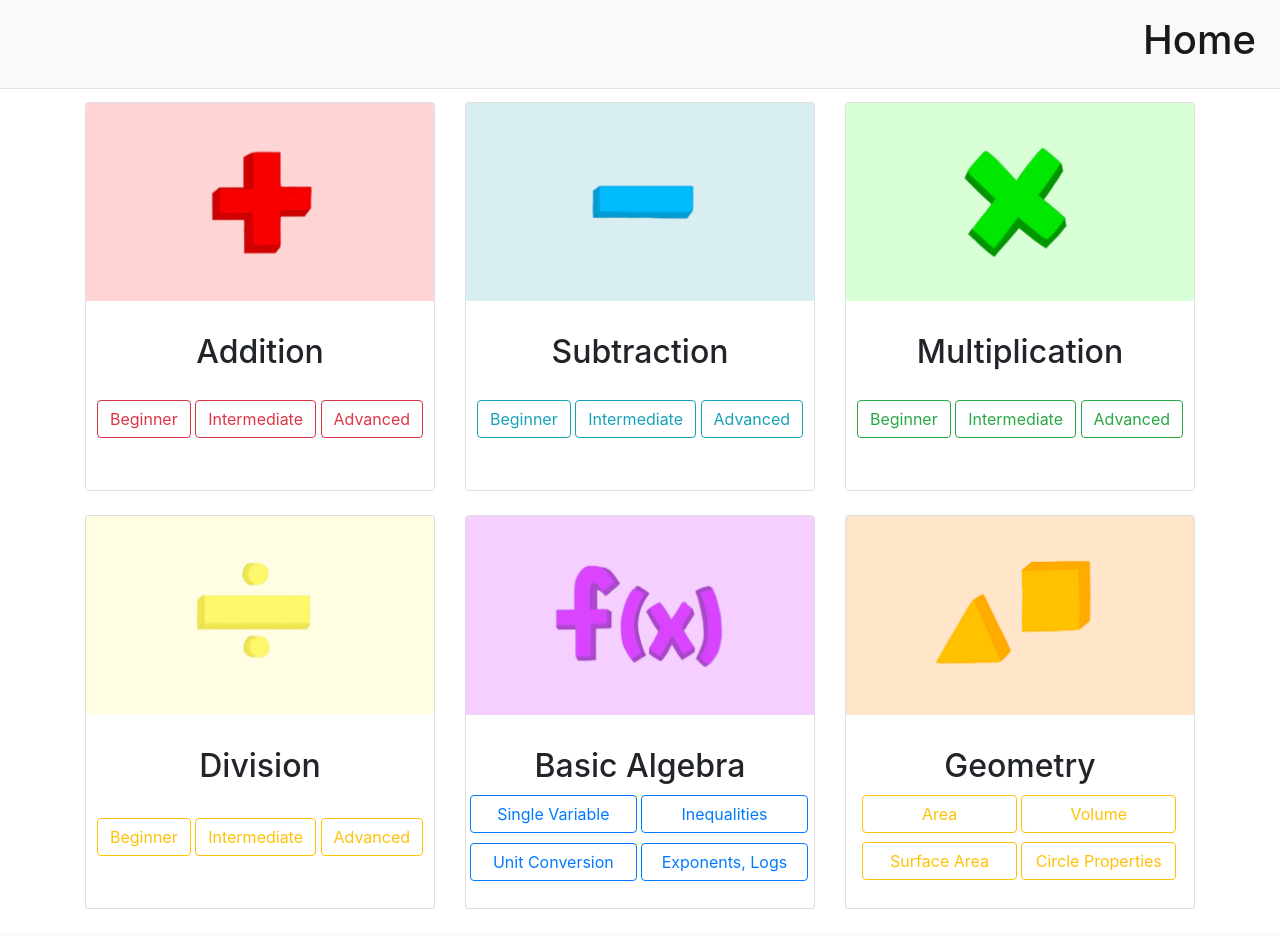
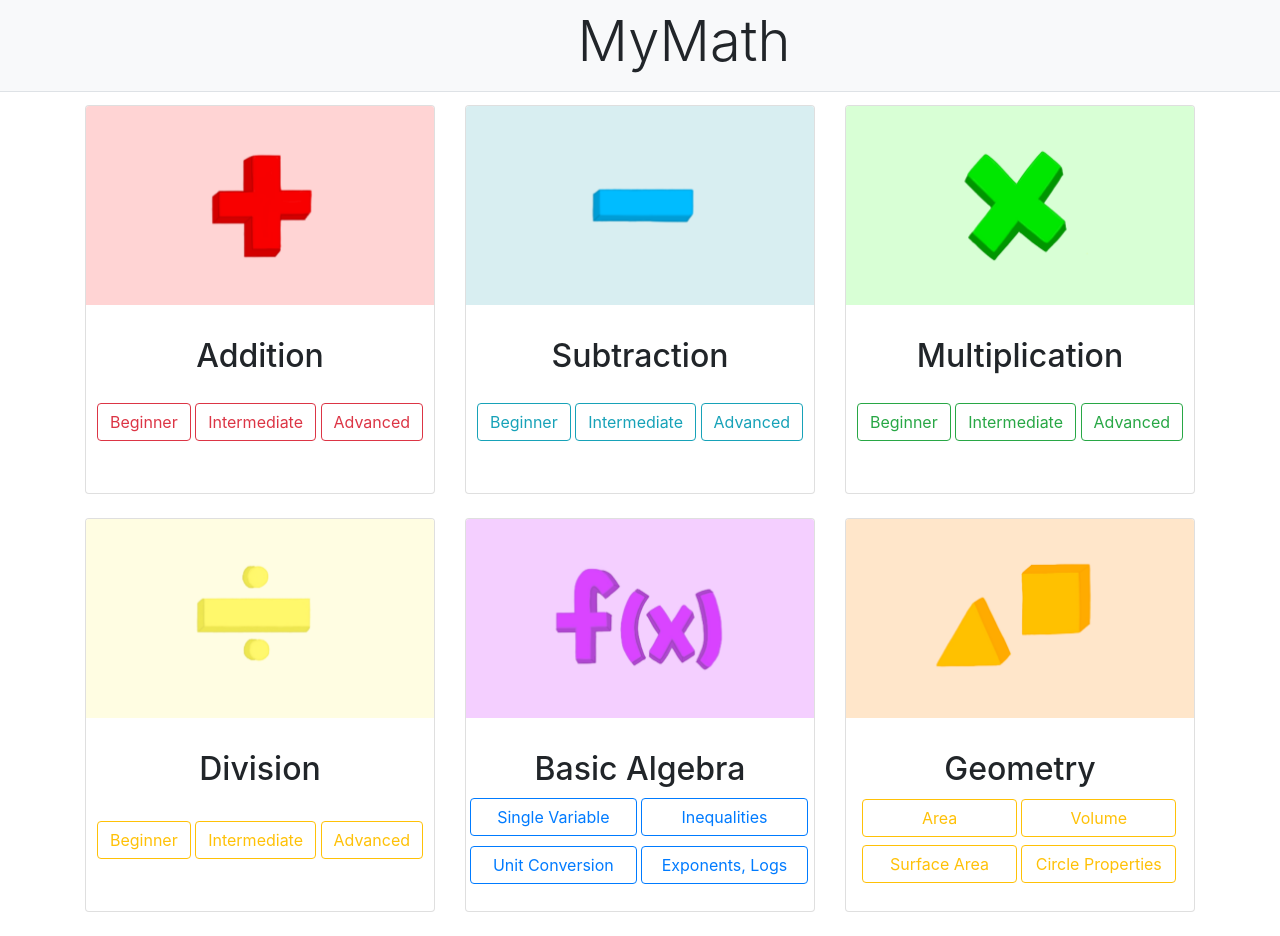
Before and after one commit to StevenJuana/MyMath, a Flask app: page / in a window 1280 px wide. Before the commit the page ends 909 px from the top, so only its background shows below. Run offline with Flask 2, Linux system fonts and the light colour scheme; some libraries are stand-ins or nearby versions.

Commit message:
mymath logo!

```diff
--- a/templates/base.html
+++ b/templates/base.html
@@ -53,6 +53,7 @@
 
       <nav class="navbar navbar-expand-lg navbar-light bg-light border-bottom">
         <button class="btn btn-primary" id="menu-toggle">Toggle Menu</button>
+        <a style="margin-left:40%;" href="{{ url_for('home') }}"><h1 style="font-size:xx-large" class="display-4">MyMath</h1></a>
 
         <button class="navbar-toggler" type="button" data-toggle="collapse" data-target="#navbarSupportedContent" aria-controls="navbarSupportedContent" aria-expanded="false" aria-label="Toggle navigation">
           <span class="navbar-toggler-icon"></span>
@@ -60,9 +61,6 @@
 
         <div class="collapse navbar-collapse" id="navbarSupportedContent">
           <ul class="navbar-nav ml-auto mt-2 mt-lg-0">
-            <li class="nav-item active">
-              <a class="nav-link" href="{{url_for('home')}}">Home <span class="sr-only">(current)</span></a>
-            </li>
             <!--
             <li class="nav-item">
               <a class="nav-link" href="#">Link</a>
--- a/templates/index.html
+++ b/templates/index.html
@@ -31,13 +31,14 @@
 
            <nav class="navbar navbar-expand-lg navbar-light bg-light border-bottom">
              <!--<button class="btn btn-primary" id="menu-toggle">Toggle Menu</button>-->
-
+               <div style="padding-left: 45%;">
                     <div class="collapse navbar-collapse" id="navbarSupportedContent">
                          <ul class="navbar-nav ml-auto mt-2 mt-lg-0">
                          <li class="nav-item active">
-                   <h1 class="nav-link">Home <span class="sr-only">(current)</span></h1>
+                         <h1 class="display-4">MyMath<span class="sr-only">(current)</span></h1>
                          </li>
                          </ul>
+                    </div>
                </div>
            </nav>
 
@@ -52,7 +53,7 @@
                     <div class="row">
                     <div class="col-lg-4 col-sm-6 mb-4">
                     <div class="card h-100">
-                         <a href="#"><img class="card-img-top" src="{{ url_for('static', filename='images/addBack.png') }}" alt=""></a>
+                         <img class="card-img-top" src="{{ url_for('static', filename='images/addBack.png') }}" alt="">
                          <div style="text-align:center" class="card-body">
                          <h4 class="card-title">
                               <h2>Addition</h2>
@@ -67,7 +68,7 @@
                     </div>
                     <div class="col-lg-4 col-sm-6 mb-4">
                     <div class="card h-100">
-                         <a href="#"><img class="card-img-top" src="{{ url_for('static', filename='images/subtractBack.png') }}" alt=""></a>
+                         <img class="card-img-top" src="{{ url_for('static', filename='images/subtractBack.png') }}" alt="">
                          <div style="text-align:center" class="card-body">
                          <h4 class="card-title">
                               <h2>Subtraction</h2>
@@ -82,7 +83,7 @@
                     </div>
                     <div class="col-lg-4 col-sm-6 mb-4">
                     <div class="card h-100">
-                         <a href="#"><img class="card-img-top" src="{{ url_for('static', filename='images/multiplyBack2.png') }}" alt=""></a>
+                         <img class="card-img-top" src="{{ url_for('static', filename='images/multiplyBack2.png') }}" alt="">
                          <div style="text-align:center" class="card-body">
                          <h4 class="card-title">
                               <h2>Multiplication</h2>
@@ -97,7 +98,7 @@
                     </div>
                     <div class="col-lg-4 col-sm-6 mb-4">
                     <div class="card h-100">
-                         <a href="#"><img class="card-img-top" src="{{ url_for('static', filename='images/divisionBack.png') }}" alt=""></a>
+                         <img class="card-img-top" src="{{ url_for('static', filename='images/divisionBack.png') }}" alt="">
                          <div style="text-align:center" class="card-body">
                          <h4 class="card-title">
                               <h2>Division</h2>
@@ -112,7 +113,7 @@
                     </div>
                     <div class="col-lg-4 col-sm-6 mb-4">
                     <div class="card h-100">
-                         <a href="#"><img class="card-img-top" src="{{ url_for('static', filename='images/algebraBack.png') }}" alt=""></a>
+                         <img class="card-img-top" src="{{ url_for('static', filename='images/algebraBack.png') }}" alt="">
                          <div style="text-align:center" class="card-body">
                               <h4 class="card-title">
                                    <h2>Basic Algebra</h2>
@@ -133,7 +134,7 @@
                     </div>
                     <div class="col-lg-4 col-sm-6 mb-4">
                     <div class="card h-100">
-                         <a href="#"><img class="card-img-top" src="{{ url_for('static', filename='images/geoBack.png') }}" alt=""></a>
+                         <img class="card-img-top" src="{{ url_for('static', filename='images/geoBack.png') }}" alt="">
                          <div style="text-align:center" class="card-body">
                          <h4 class="card-title">
                               <h2>Geometry</h2>
```
Lines whose indentation alone changed are shown as unchanged.
